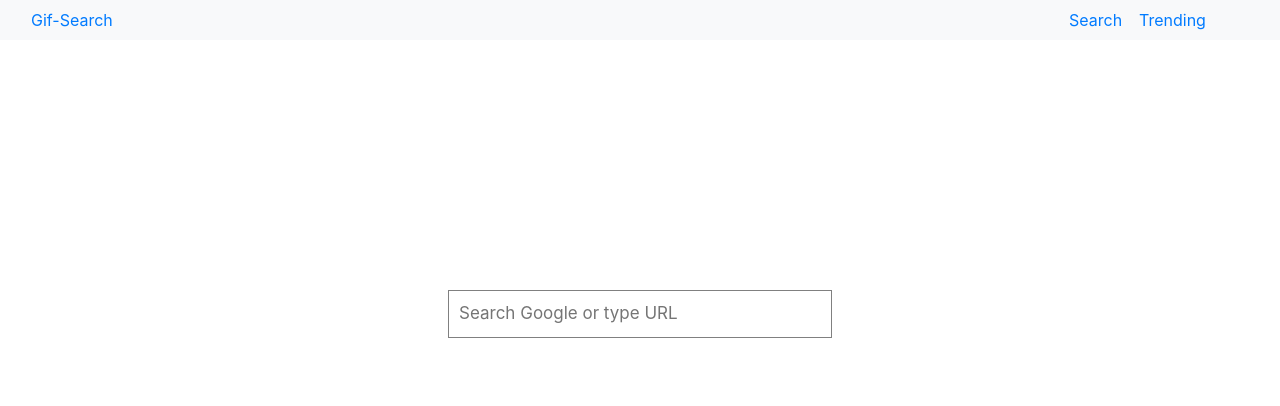
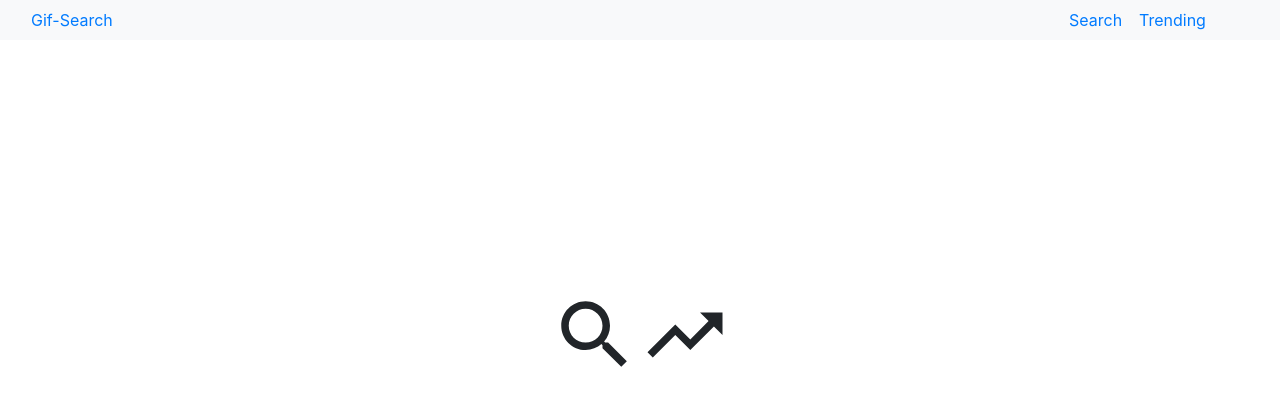
Before and after one commit to urnotjessie/gif-search-react-app-frontend, a React (Create React App) app: page / in a window 1280 px wide. Shown: the top 406 px of the page. Built offline with nearby package versions, Linux system fonts and the light colour scheme.

Commit message:
add react-icons and implement in Home page

```diff
--- a/package.json
+++ b/package.json
@@ -6,6 +6,7 @@
     "react": "^16.6.3",
     "react-bootstrap": "^0.32.4",
     "react-dom": "^16.6.3",
+    "react-icons": "^3.2.2",
     "react-modal": "^3.6.1",
     "react-redux": "^5.1.1",
     "react-router": "^4.3.1",
--- a/src/components/Home.js
+++ b/src/components/Home.js
@@ -1,12 +1,12 @@
 import React from 'react';
+import { MdSearch } from 'react-icons/md';
+import { MdTrendingUp } from 'react-icons/md';
 
 const Home = () => {
   return (
     <div className="home-form">
-      <form>
-        <label for="form-search"></label>
-        <input type="text" id="form-search" placeholder="Search Google or type URL" />
-      </form>
+        <MdSearch size={90}/>
+        <MdTrendingUp size={90} />
     </div>
   )
 }
```
Also changed, not shown: 1 other file (tests, documents, lock files or other folders).
